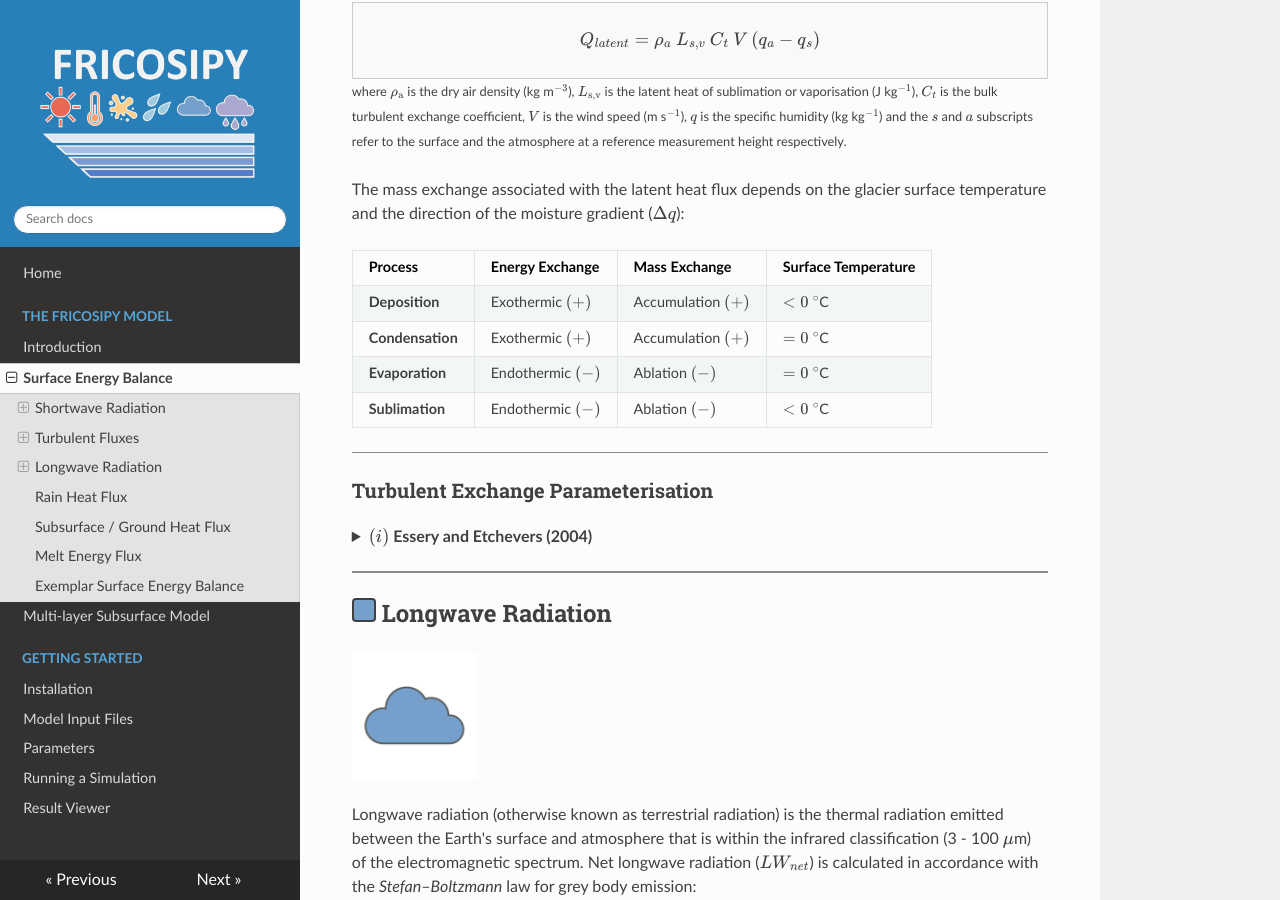
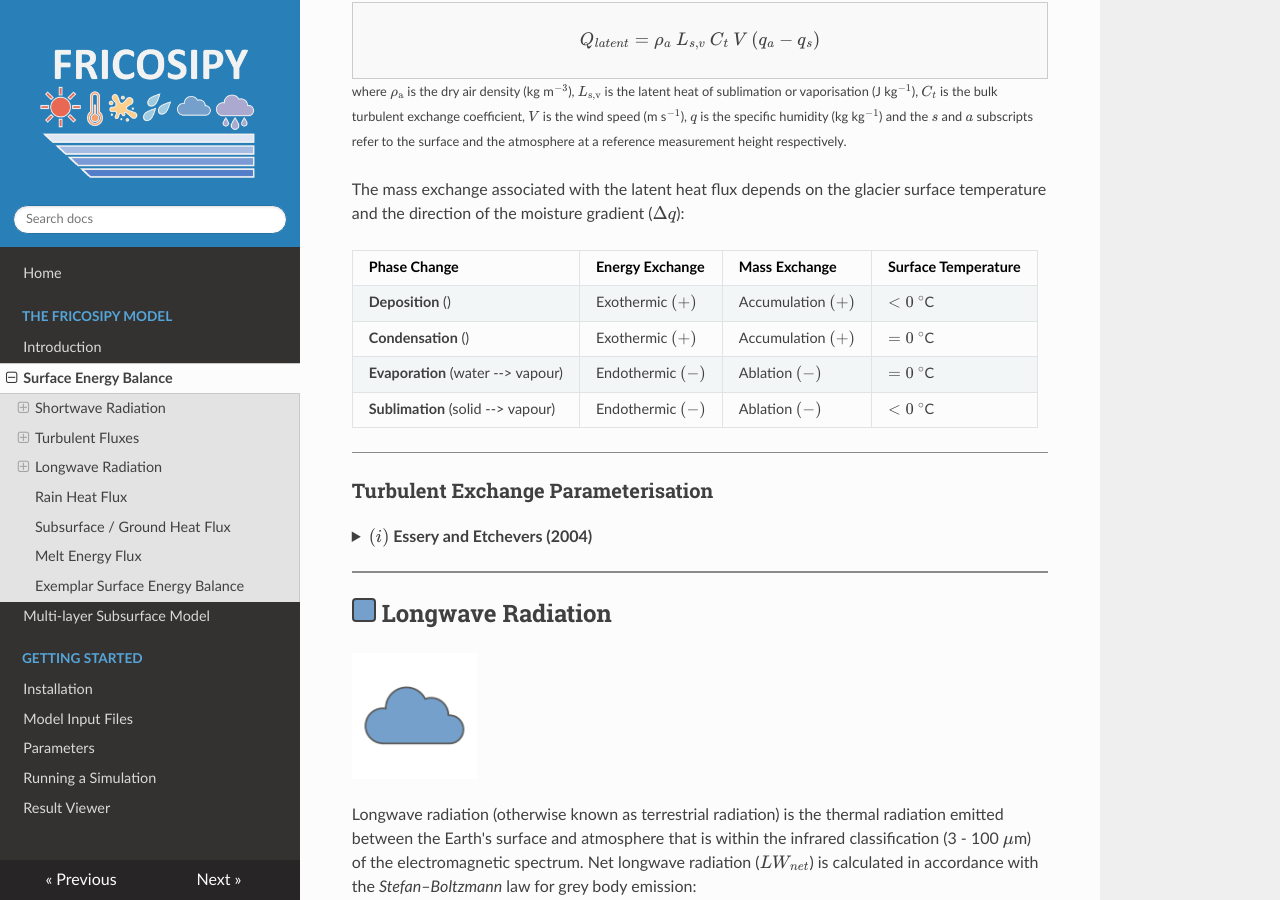
Before and after one commit to MarcusGastaldello/FRICOSIPY, an MkDocs documentation site: the page built from docs/surface_energy_balance.md, in a window 1280 px wide and 900 px high, scrolled down 3937 px. Built offline with MkDocs 1.6.1, drawn with Linux system fonts in a browser that asks for light colours; nearby versions of some CDN libraries.

Commit message:
Update surface_energy_balance.md

```diff
--- a/docs/surface_energy_balance.md
+++ b/docs/surface_energy_balance.md
@@ -177,12 +177,12 @@
 
 The mass exchange associated with the latent heat flux depends on the glacier surface temperature and the direction of the moisture gradient ($\Delta q$):
 
-| Process | Energy Exchange | Mass Exchange | Surface Temperature |
+| Phase Change | Energy Exchange | Mass Exchange | Surface Temperature |
 |-----------|----------|-----------|------------|
-| **Deposition** | Exothermic $(+)$ | Accumulation $(+)$ | $< 0$ $^\circ$C |
-| **Condensation** | Exothermic $(+)$ | Accumulation $(+)$ | $= 0$ $^\circ$C |
-| **Evaporation** | Endothermic $(-)$ | Ablation $(-)$ | $= 0$ $^\circ$C |
-| **Sublimation** | Endothermic $(-)$ | Ablation $(-)$ | $< 0$ $^\circ$C |
+| **Deposition** () | Exothermic $(+)$ | Accumulation $(+)$ | $< 0$ $^\circ$C |
+| **Condensation** () | Exothermic $(+)$ | Accumulation $(+)$ | $= 0$ $^\circ$C |
+| **Evaporation** (water --> vapour) | Endothermic $(-)$ | Ablation $(-)$ | $= 0$ $^\circ$C |
+| **Sublimation** (solid --> vapour) | Endothermic $(-)$ | Ablation $(-)$ | $< 0$ $^\circ$C |
 
 <hr style="height:1px; background-color:#8b8b8b; border:none;" />
 
```
